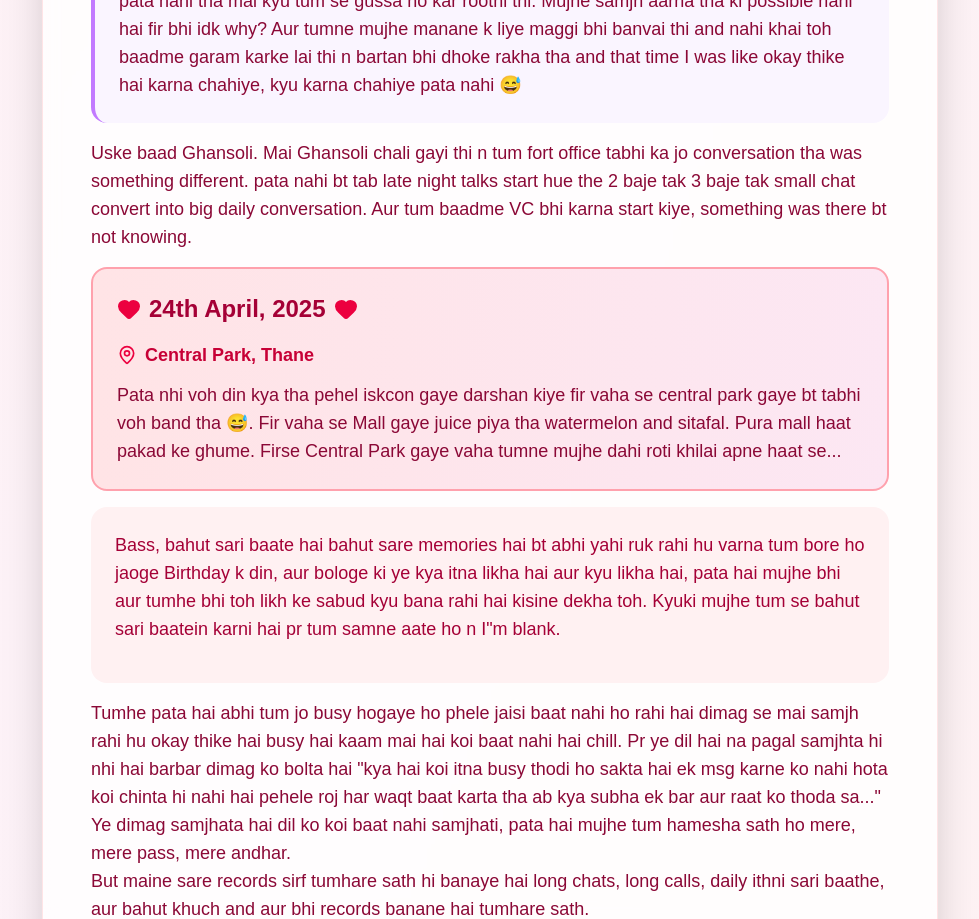
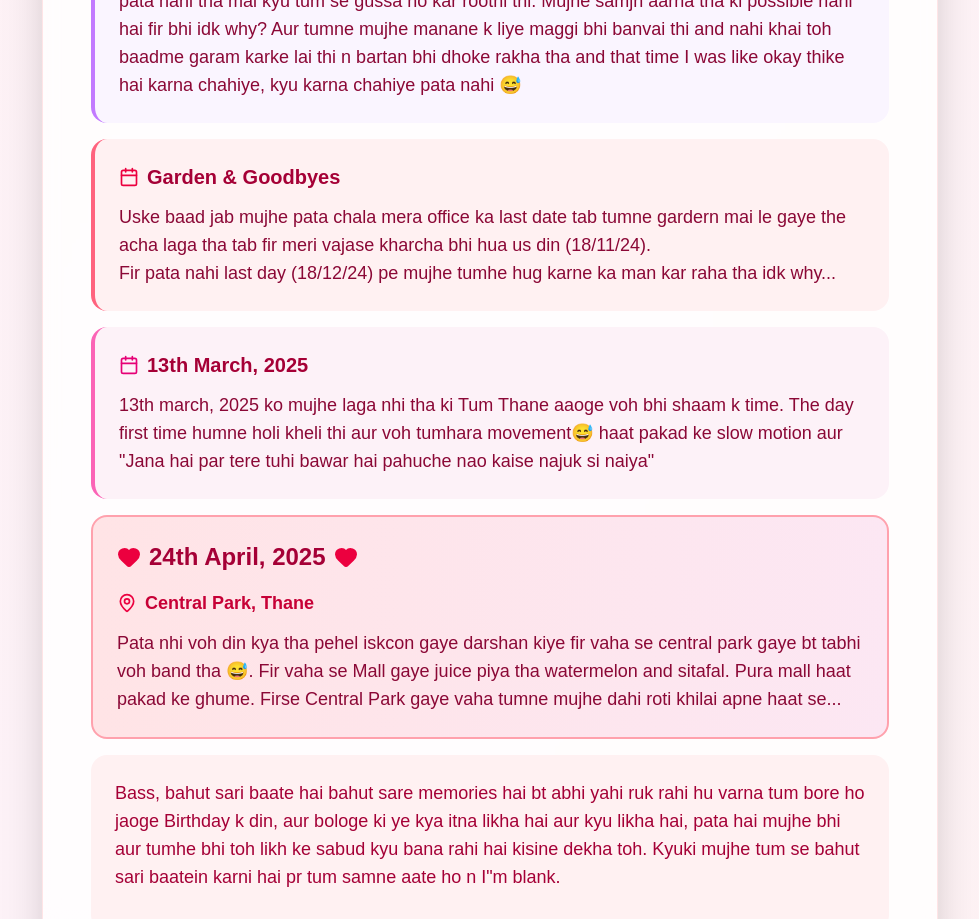
Before and after one commit to devkash1/birthday, a Next.js app: page /ourStory in a window 1280 px wide. Shown: the part 1760-2679 px from the top of the page, without its empty margins (150-1129 px from the left). Built offline with nearby package versions, Linux system fonts and the light colour scheme.

Commit message:
added new story

```diff
--- a/app/home/page.tsx
+++ b/app/home/page.tsx
@@ -207,7 +207,7 @@ const Home: React.FC = () => {
                 className="text-center bg-white/90 backdrop-blur-sm p-6 sm:p-8 lg:p-10 rounded-3xl shadow-2xl max-w-sm sm:max-w-md lg:max-w-lg w-full border border-white/20"
               >
                 <motion.h1
-                  className="text-2xl sm:text-3xl lg:text-4xl font-bold bg-gradient-to-r from-purple-600 to-pink-600 bg-clip-text text-transparent mb-6 sm:mb-8"
+                  className="text-2xl sm:text-3xl lg:text-4xl font-bold bg-gradient-to-r from-purple-600 to-pink-600 bg-clip-text text-transparent "
                   animate={{
                     backgroundPosition: ["0% 50%", "100% 50%", "0% 50%"],
                   }}
@@ -217,9 +217,11 @@ const Home: React.FC = () => {
                     ease: "easeInOut",
                   }}
                 >
-                  Countdown to Your Birthday! 🎉🎂
+                  Countdown to Your Birthday!
                 </motion.h1>
-
+                <span className="mb-6 sm:mb-8 text-2xl sm:text-3xl lg:text-4xl">
+                  🎉🎂
+                </span>
                 <div className="grid grid-cols-4 sm:grid-cols-4 gap-3 sm:gap-4 mb-6 sm:mb-8">
                   {["Days", "Hours", "Minutes", "Seconds"].map(
                     (unit, index) => (
--- a/app/ourStory/page.tsx
+++ b/app/ourStory/page.tsx
@@ -214,14 +214,38 @@ export default function OurStory() {
                   </p>
                 </div>
 
-                <p>
-                  Uske baad Ghansoli. Mai Ghansoli chali gayi thi n tum fort
-                  office tabhi ka jo conversation tha was something different.
-                  pata nahi bt tab late night talks start hue the 2 baje tak 3
-                  baje tak small chat convert into big daily conversation. Aur
-                  tum baadme VC bhi karna start kiye, something was there bt not
-                  knowing.
-                </p>
+                <div className="bg-rose-50 rounded-2xl p-6 border-l-4 border-rose-400">
+                  <div className="flex items-center gap-2 mb-3">
+                    <Calendar className="w-5 h-5 text-rose-600" />
+                    <h3 className="text-xl font-semibold text-rose-800">
+                      Garden & Goodbyes
+                    </h3>
+                  </div>
+                  <p className="text-base md:text-lg">
+                    Uske baad jab mujhe pata chala mera office ka last date tab
+                    tumne gardern mai le gaye the acha laga tha tab fir meri
+                    vajase kharcha bhi hua us din (18/11/24).
+                    <br />
+                    Fir pata nahi last day (18/12/24) pe mujhe tumhe hug karne
+                    ka man kar raha tha idk why...
+                  </p>
+                </div>
+
+                <div className="bg-pink-50 rounded-2xl p-6 border-l-4 border-pink-400">
+                  <div className="flex items-center gap-2 mb-3">
+                    <Calendar className="w-5 h-5 text-pink-600" />
+                    <h3 className="text-xl font-semibold text-rose-800">
+                      13th March, 2025
+                    </h3>
+                  </div>
+                  <p className="text-base md:text-lg">
+                    13th march, 2025 ko mujhe laga nhi tha ki Tum Thane aaoge
+                    voh bhi shaam k time. The day first time humne holi kheli
+                    thi aur voh tumhara movement😅 haat pakad ke slow motion aur
+                    &quot;Jana hai par tere tuhi bawar hai pahuche nao kaise
+                    najuk si naiya&quot;
+                  </p>
+                </div>
 
                 <div className="bg-gradient-to-r from-rose-100 to-pink-100 rounded-2xl p-6 border-2 border-rose-300">
                   <div className="flex items-center gap-2 mb-4">
@@ -270,7 +294,9 @@ export default function OurStory() {
                   <br />
                   But maine sare records sirf tumhare sath hi banaye hai long
                   chats, long calls, daily ithni sari baathe, aur bahut khuch
-                  and aur bhi records banane hai tumhare sath.
+                  and aur bhi records banane hai tumhare sath. <br />
+                  Aur jab aap apne problem share karte ho toh bahut acha lagta
+                  hai aur khuch bhi voh batao mai hamesha hu aapko sune k liye🤗
                 </p>
 
                 <div className="text-center bg-gradient-to-r from-pink-100 to-rose-100 rounded-2xl p-8">
```
